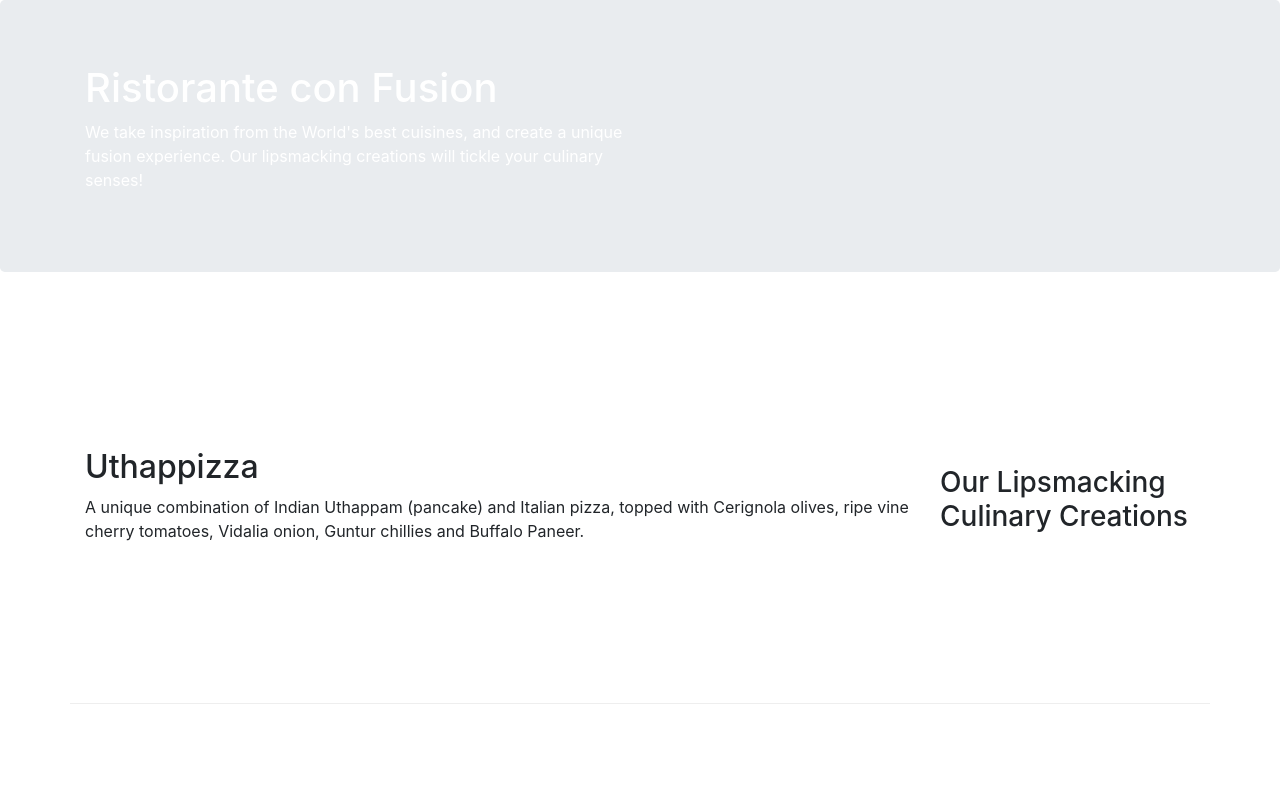
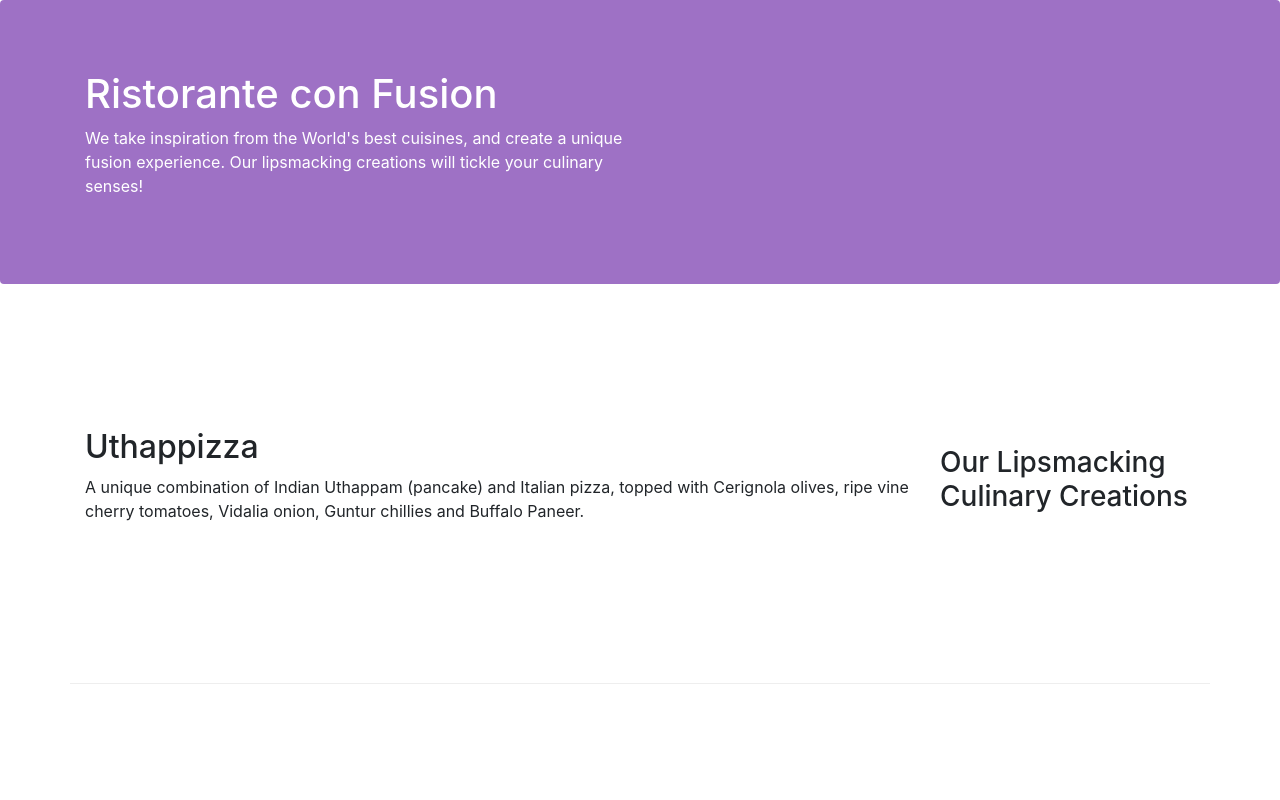
Before and after one commit to muhammadnaeemraj/Bootstrap-Website, a website: page conFusion/index.html in a window 1280 px wide. Shown: the top 800 px of the page. Drawn offline with nearby package versions, Linux system fonts and the light colour scheme.

Commit message:
Modified the jambotron class name

```diff
--- a/conFusion/css/aboutus.css
+++ b/conFusion/css/aboutus.css
@@ -3,7 +3,7 @@
     padding: 0px auto;
 }
 
-.jumbotron{
+.main{
     padding: 70px 30px 70px 30px;
     margin: 0px auto;
     background: #9e71c5;
--- a/conFusion/css/style.css
+++ b/conFusion/css/style.css
@@ -16,7 +16,7 @@
     padding: 20px 0px 20px 0px;
 }
 
-.jumbotron {
+.main{
     padding: 70px 30px 70px 30px;
     border-radius: 4px;
     margin: 0px auto;
--- a/conFusion/index.html
+++ b/conFusion/index.html
@@ -12,7 +12,7 @@
 
 <body>
 
-    <header class="jumbotron">
+    <header class="main">
         <div class="container">
             <div class="row row-header align-items-center">
                 <div class="col-12 col-sm-6">
```
Also changed, not shown: conFusion/aboutus.html (+1 -1 lines).
